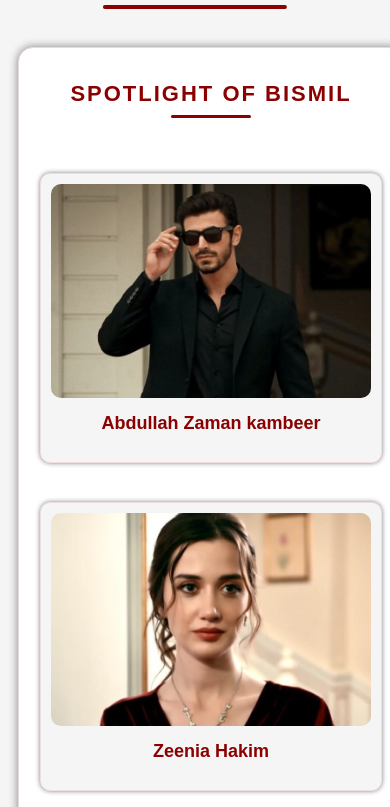
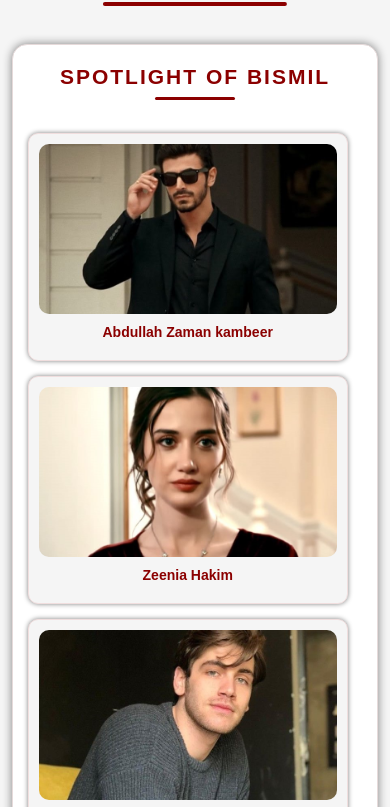
Before and after one commit to taiba746/Fiction-Era, a plain HTML site: page Staff.html in a window 390 px wide. Shown: the part 97-904 px from the top of the page. Drawn offline with Linux system fonts and the light colour scheme.

Commit message:
Update Staff.css

```diff
--- a/Staff.css
+++ b/Staff.css
@@ -252,3 +252,66 @@ body{
         font-size: 16px;
     }
 }
+/* ===== FINAL MOBILE FIX ===== */
+
+@media screen and (max-width: 768px) {
+
+    body {
+        margin: 0 !important;
+        padding: 0 !important;
+        width: 100% !important;
+        overflow-x: hidden !important;
+    }
+
+    .main {
+        display: flex !important;
+        flex-direction: column !important;
+        width: 100% !important;
+        padding: 0 !important;
+        margin: 0 !important;
+    }
+
+    .container {
+        width: 94% !important;
+        margin: 15px auto !important;
+        padding: 15px !important;
+
+        /* THIS IS THE IMPORTANT PART */
+        display: grid !important;
+        grid-template-columns: 1fr !important;
+
+        gap: 15px !important;
+        box-sizing: border-box !important;
+    }
+
+    .container .title {
+        grid-column: 1 / -1 !important;
+        text-align: center !important;
+        font-size: 21px !important;
+        margin: 5px 0 10px !important;
+    }
+
+    .container .card {
+        width: 100% !important;
+        margin: 0 !important;
+        box-sizing: border-box !important;
+    }
+
+    .container .card img {
+        width: 100% !important;
+        height: 170px !important;
+        object-fit: cover !important;
+        display: block !important;
+    }
+
+    .container .card p {
+        text-align: center !important;
+        font-size: 14px !important;
+        margin: 10px 5px !important;
+    }
+
+    .fiction-heading {
+        text-align: center !important;
+        font-size: 28px !important;
+    }
+}
```
